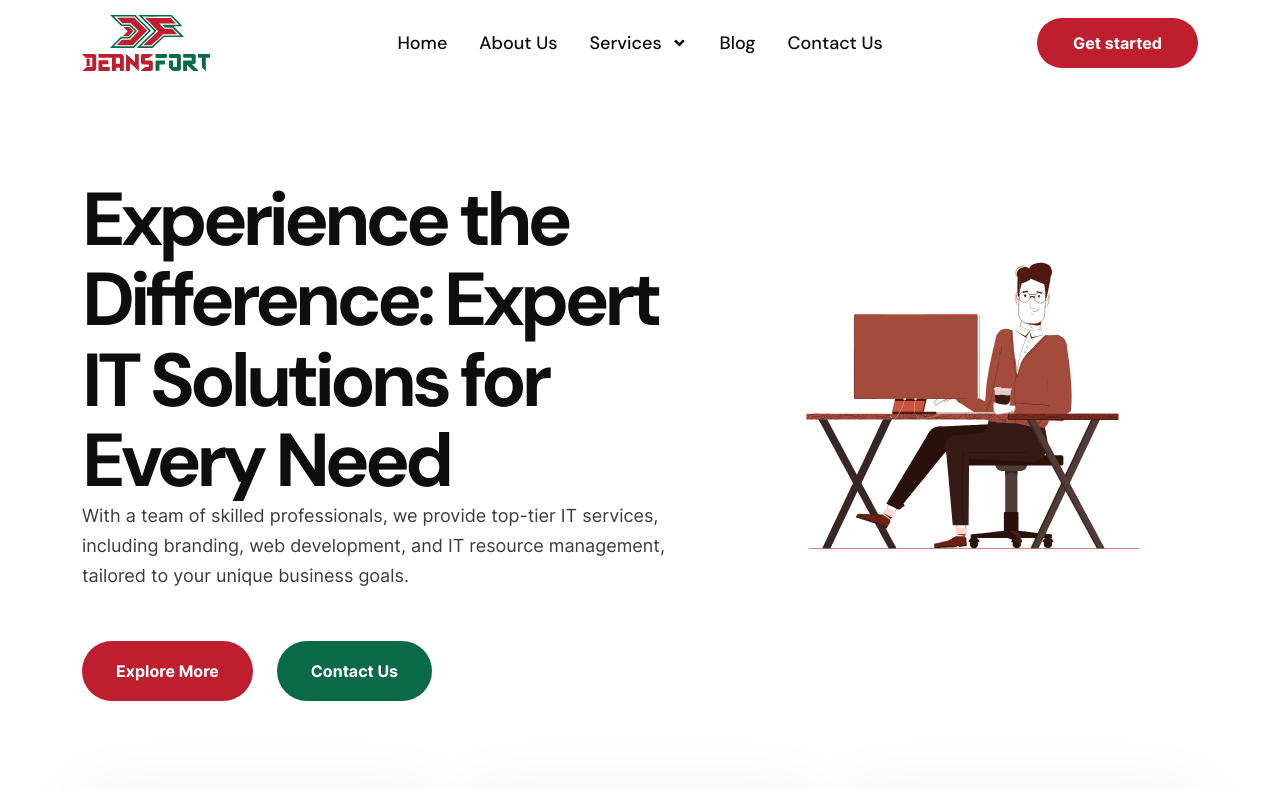
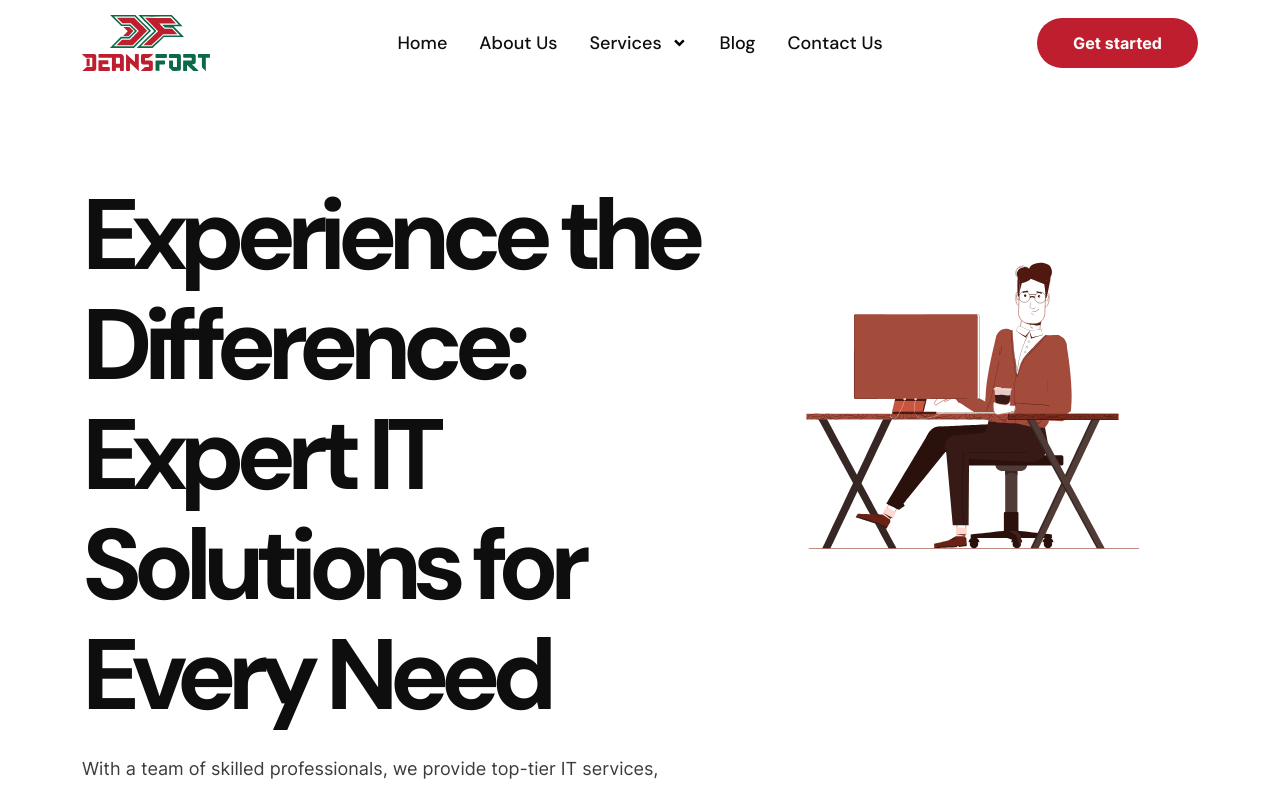
Before and after one commit to srikanth-sridharan/deansfort, a Next.js app: page / in a window 1280 px wide. Shown: the top 789 px of the page. Built offline with nearby package versions, Linux system fonts and the light colour scheme.

Commit message:
Fri 10 jan 4

```diff
--- a/components/home/home-eight/hero/HeroContent.jsx
+++ b/components/home/home-eight/hero/HeroContent.jsx
@@ -7,13 +7,13 @@ import {
 function HeroContent() {
   return (
     <div className="sofax-hero-content hero-v8">
-      <h2
+      <h1
         className="slider-custom-anim-left"
         data-ani="slider-custom-anim-left"
         data-ani-delay="0.3s"
       >
         Experience the Difference: Expert IT Solutions for Every Need
-      </h2>
+      </h1>
       <p>
         With a team of skilled professionals, we provide top-tier IT services,
         including branding, web development, and IT resource management,
```
